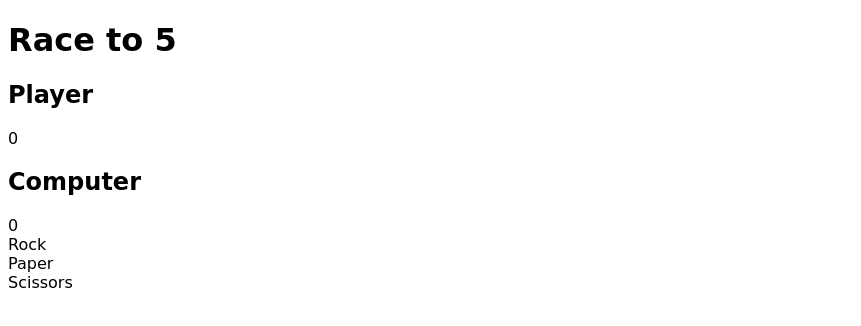
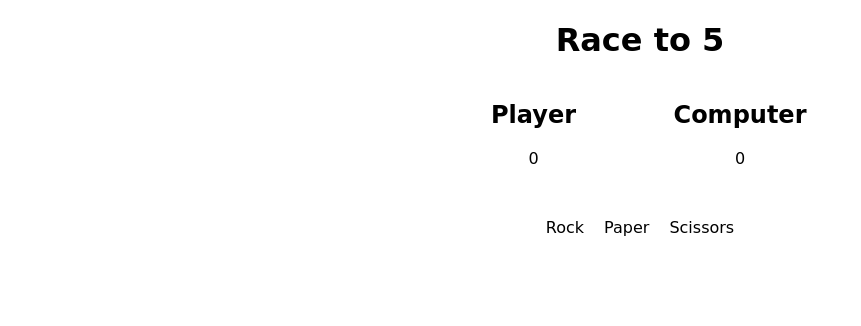
Before and after one commit to lizeth-b/rock-paper-scissors, a plain HTML site: page index.html in a window 1280 px wide. Shown: the whole page, without its empty margins (0-861 px from the left). Drawn offline with Linux system fonts and the light colour scheme; a web font is replaced by a local one.

Commit message:
Add MVP UI

```diff
--- a/styles.css
+++ b/styles.css
@@ -1,4 +1,54 @@
 html {
   box-sizing: border-box;
+}
+
+body {
   font-family: 'Tilt Neon', cursive;
+  text-align: center;
 }
+
+.title {
+}
+
+.scoreboard {
+  display: flex;
+  flex-direction: row;
+  flex-wrap: wrap;
+  justify-content: center;
+  column-gap: 80px;
+}
+
+.scoreboard-player {
+  min-width: 120px;
+}
+
+.scoreboard-player-title {
+}
+
+.scoreboard-player-score {
+}
+
+.scoreboard-player-status {
+}
+
+.scoreboard-computer {
+  min-width: 120px;
+}
+
+.scoreboard-computer-title {
+}
+
+.scoreboard-computer-score {
+}
+
+.scoreboard-computer-status {
+}
+
+.buttons {
+  display: flex;
+  flex-direction: row;
+  flex-wrap: wrap;
+  justify-content: center;
+  column-gap: 20px;
+  padding-top: 50px;
+}
```
